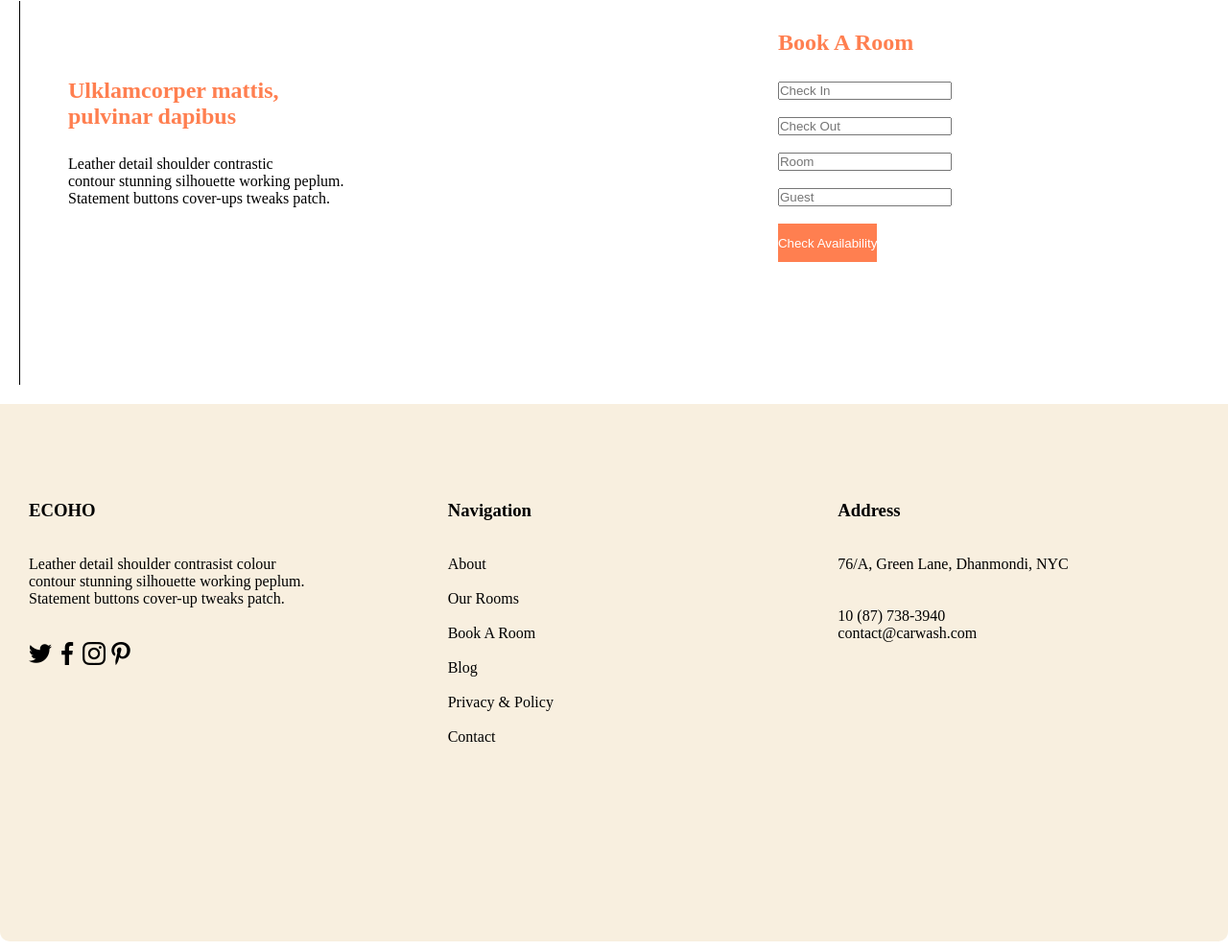
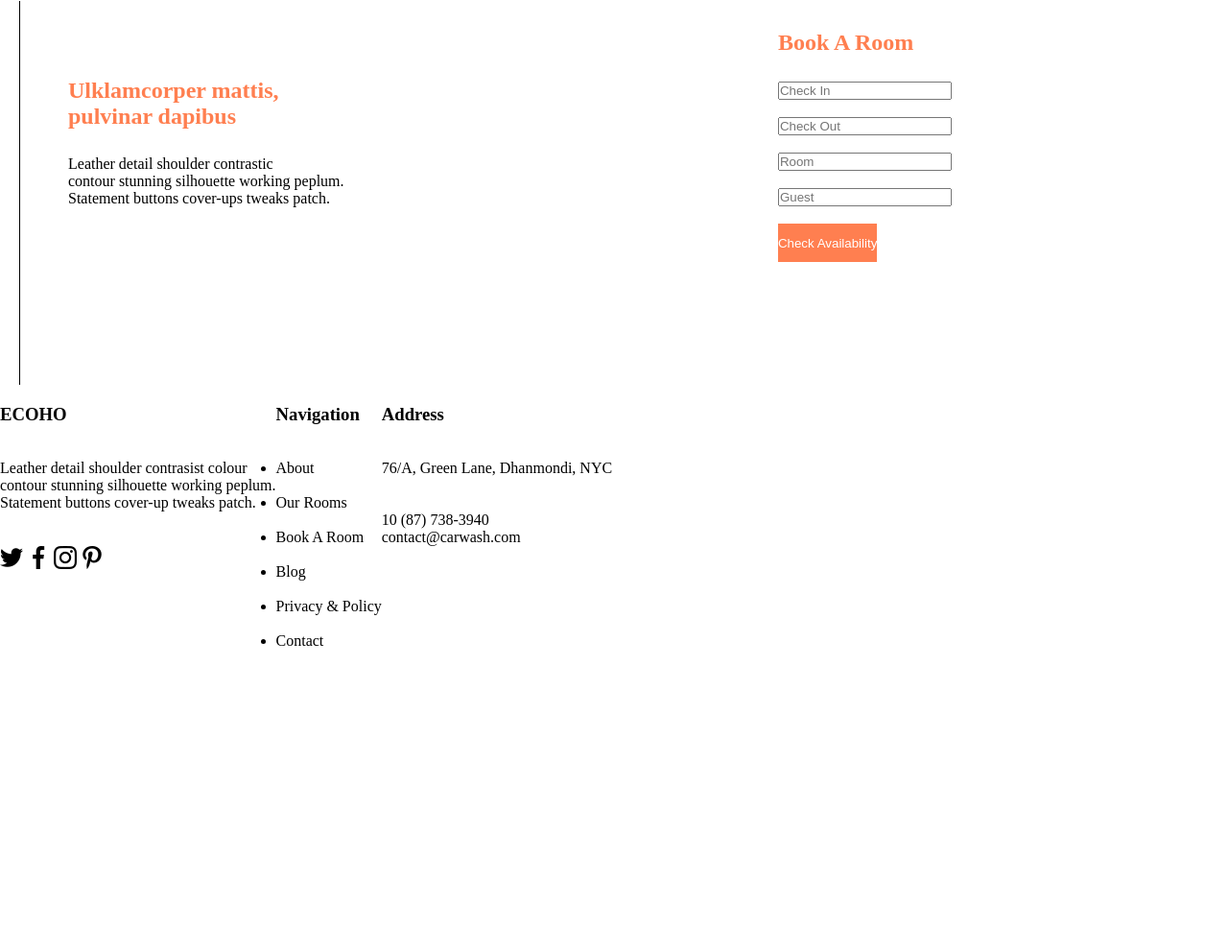
Before and after one commit to kuya-ui/Hotel, a plain HTML site: page index.html in a window 1280 px wide. Shown: the part 2073-3064 px from the top of the page at 96% size. After the commit the page ends 2768 px from the top, so only its background shows below. Drawn offline with Linux system fonts and the light colour scheme.

Commit message:
add changes

```diff
--- a/style.css
+++ b/style.css
@@ -178,20 +178,3 @@ a{
     height: 40px;
     border: transparent;
 }
-.footer{
-    height: 70vh;
-    border: transparent;
-    margin: 10px 0px;
-    border-radius: 0px 0px 10px 10px;
-    background-color: rgba(241, 222, 187, 0.473);
-}
-.hhh{
-    list-style: none;
-}
-.tag{
-    width: 33.3%;
-    margin: 100px 0px;
-}
-.first{
-    margin: 100px 30px;
-}
```
